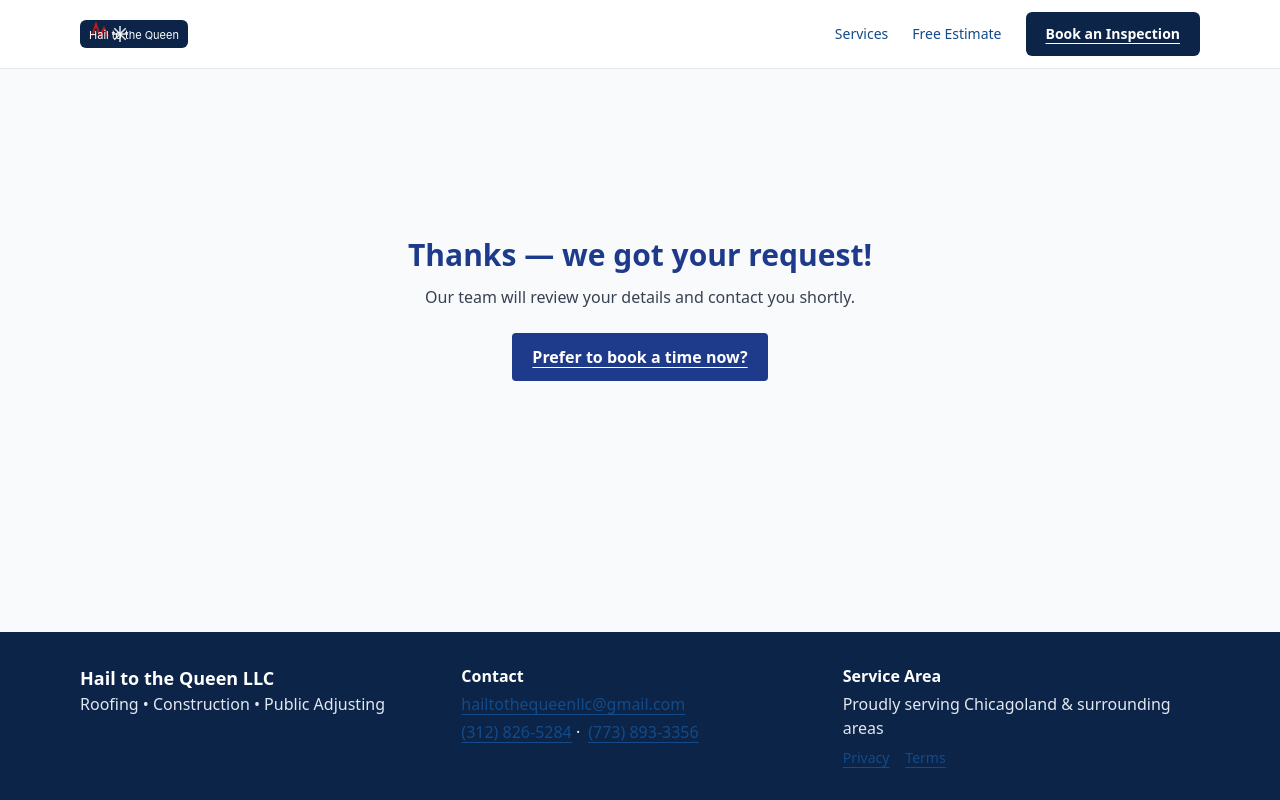
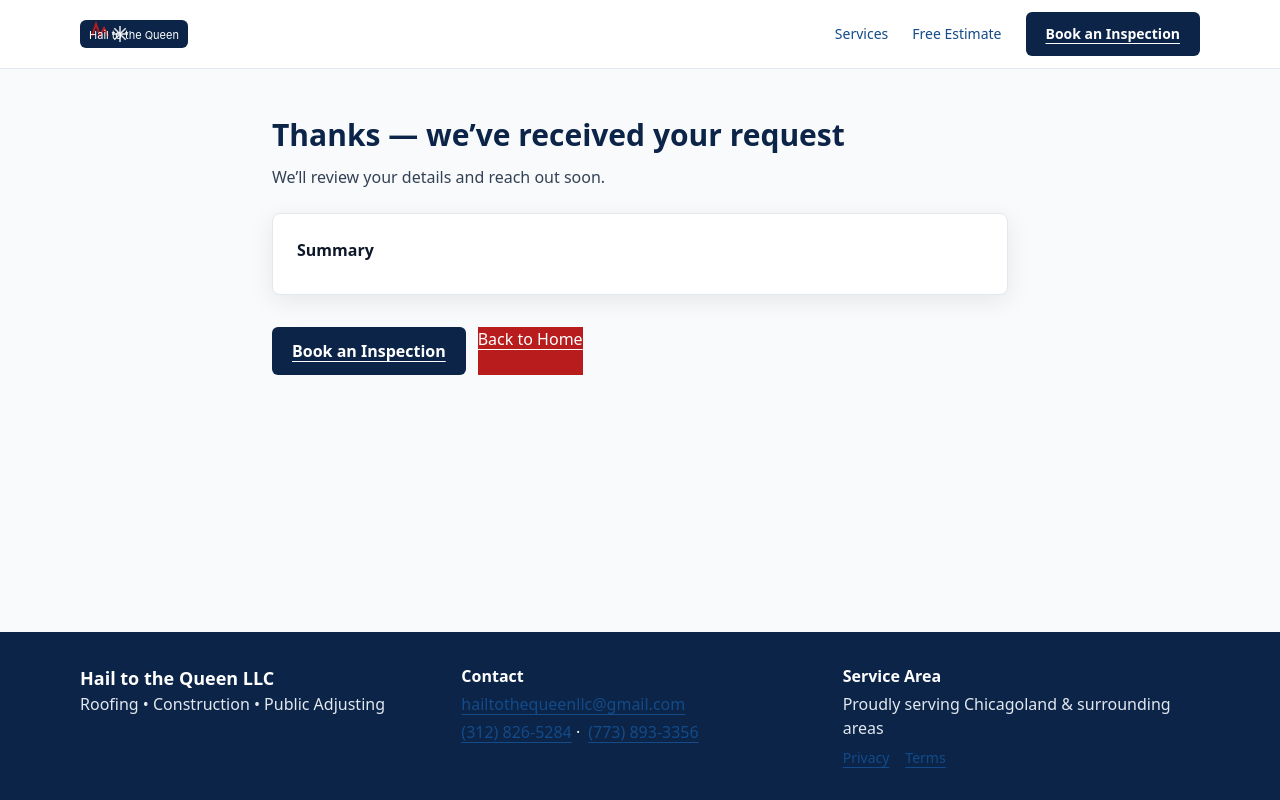
Before and after one commit to hailtothequeen/site, a Next.js app: page /thank-you in a window 1280 px wide. Built offline with nearby package versions, Linux system fonts and the light colour scheme.

Commit message:
fix(build): thank-you page searchParams typing for Next 15

```diff
--- a/src/app/thank-you/page.tsx
+++ b/src/app/thank-you/page.tsx
@@ -1,22 +1,39 @@
-export const metadata = { title: 'Thank You — Hail to the Queen LLC' };
+import Link from "next/link";
 
-export default function ThankYou({ searchParams }: { searchParams: { e?: string } }) {
-  const email = searchParams?.e;
+export const dynamic = "force-static";
+
+type SP = Record<string, string | string[] | undefined>;
+
+export default function ThankYou({ searchParams }: { searchParams?: SP }) {
+  const pick = (v: string | string[] | undefined) =>
+    Array.isArray(v) ? (v[0] ?? "") : (v ?? "");
+
+  const name  = pick(searchParams?.name);
+  const email = pick(searchParams?.email);
+  const phone = pick(searchParams?.phone);
+  const svc   = pick(searchParams?.service);
+
   return (
-    <div className="min-h-[60vh] grid place-items-center p-8 text-center">
-      <div className="max-w-xl">
-        <h1 className="text-3xl font-bold text-blue-900">Thanks — we got your request!</h1>
-        <p className="mt-3 text-gray-700">
-          Our team will review your details and contact you shortly.
-        </p>
-        {email && (
-          <p className="mt-2 text-gray-700">
-            We’ve also emailed a confirmation to <span className="font-semibold">{email}</span>.
-          </p>
-        )}
-        <a href="/book" className="mt-6 inline-block bg-blue-900 text-white px-5 py-3 rounded font-semibold hover:bg-blue-800">
-          Prefer to book a time now?
-        </a>
+    <div className="mx-auto max-w-3xl px-4 py-12">
+      <h1 className="text-3xl font-extrabold text-brand-navy">Thanks — we’ve received your request</h1>
+      <p className="mt-3 text-slate-700">
+        We’ll review your details and reach out soon.
+        {email ? <> We also emailed a confirmation to <strong>{email}</strong>.</> : null}
+      </p>
+
+      <div className="mt-6 card p-6">
+        <h2 className="font-semibold mb-2">Summary</h2>
+        <ul className="text-slate-800 space-y-1">
+          {name  ? <li><strong>Name:</strong> {name}</li> : null}
+          {phone ? <li><strong>Phone:</strong> {phone}</li> : null}
+          {email ? <li><strong>Email:</strong> {email}</li> : null}
+          {svc   ? <li><strong>Service:</strong> {svc}</li> : null}
+        </ul>
+      </div>
+
+      <div className="mt-8 flex gap-3">
+        <Link href="/book"  className="btn">Book an Inspection</Link>
+        <Link href="/"      className="btn-red">Back to Home</Link>
       </div>
     </div>
   );
```
